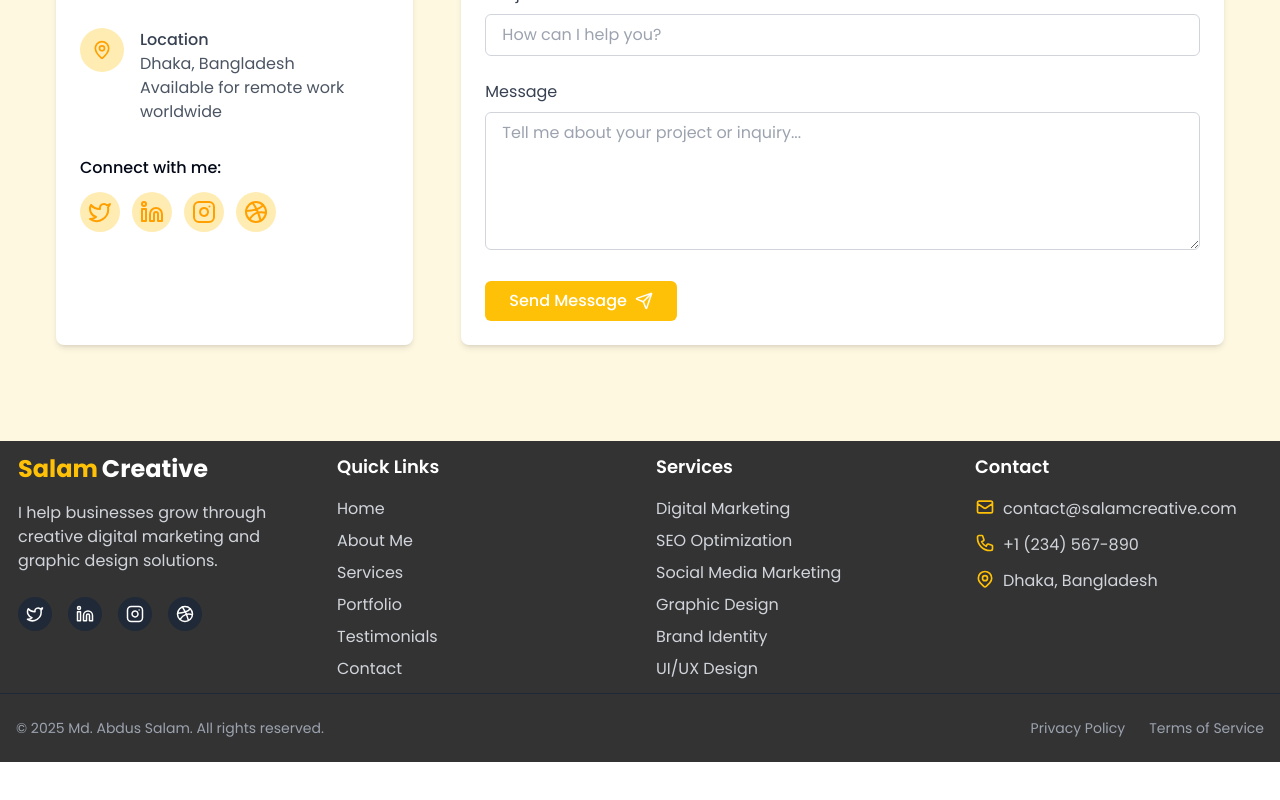
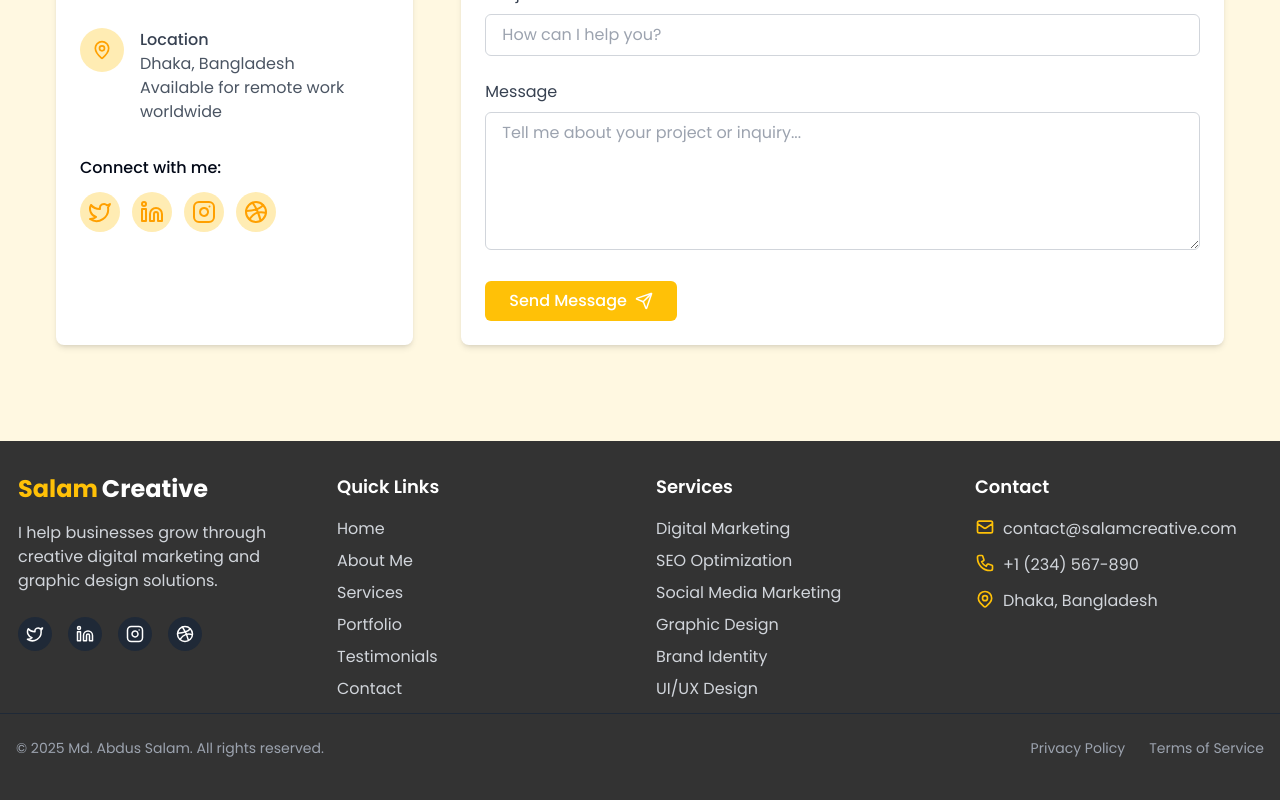
Before and after one commit to maya777m/salam-creative-hub, a React (Vite) app: page / in a window 1280 px wide. Shown: the part 4274-5074 px from the top of the page. Before the commit the page ends 5036 px from the top, so only its background shows below. Built offline with nearby package versions, Linux system fonts and the light colour scheme.

Commit message:
Visual edit in Lovable
Edited UI in Lovable

```diff
--- a/src/components/Footer.tsx
+++ b/src/components/Footer.tsx
@@ -2,7 +2,7 @@ import React from 'react';
 import { Link } from 'react-router-dom';
 const Footer: React.FC = () => {
   const currentYear = new Date().getFullYear();
-  return <footer className="bg-darkgray text-white">
+  return <footer className="bg-darkgray text-white py-[20px]">
       <div className="container py-[12px] px-[18px]">
         <div className="grid grid-cols-1 md:grid-cols-2 lg:grid-cols-4 gap-8">
           <div>
```
